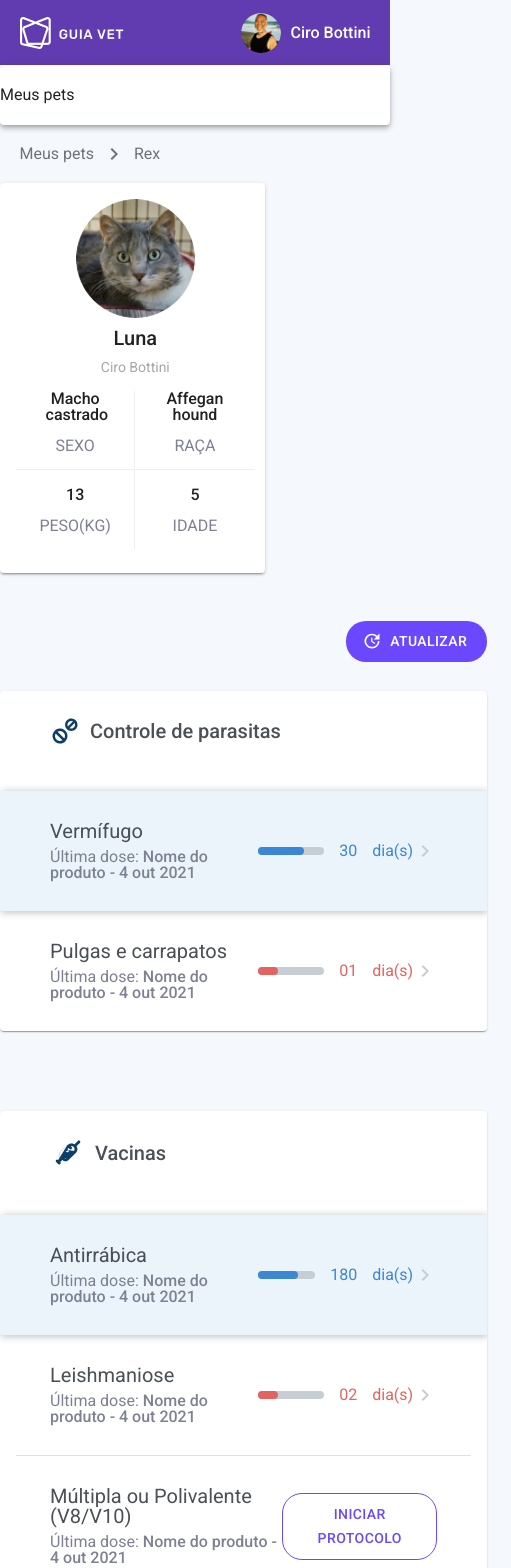
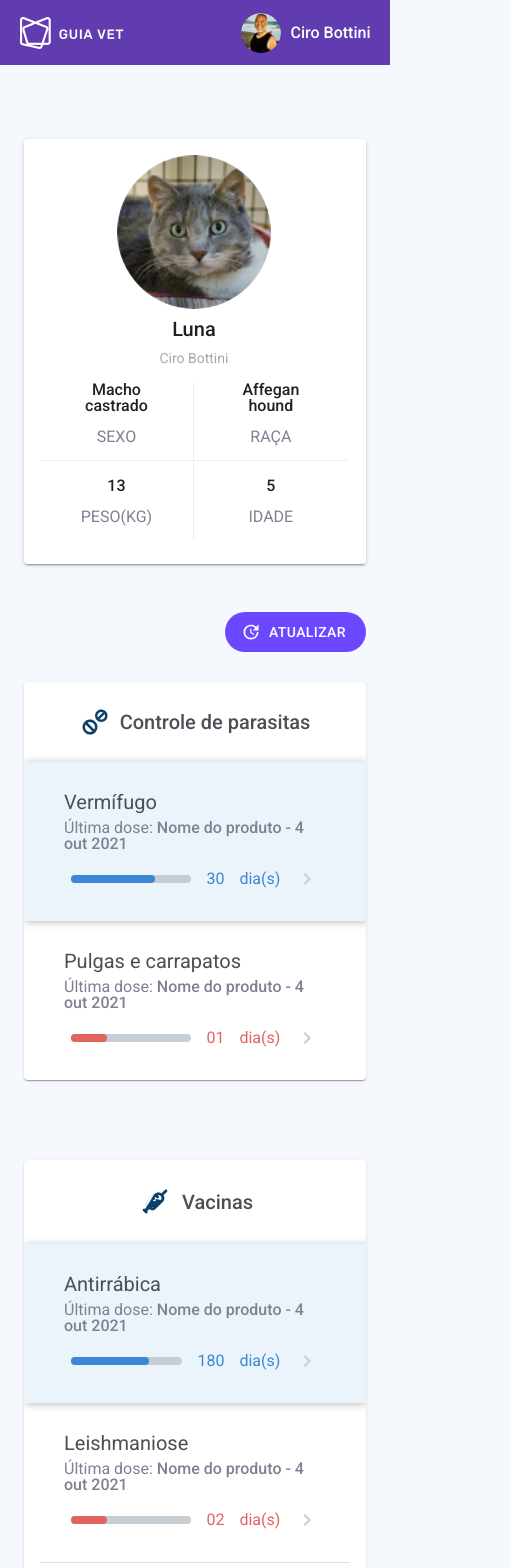
Before and after one commit to johnnsantos/my-vet, a React (Create React App) app: page / in a window 390 px wide. Shown: the top 1568 px of the page, 511 px wide, since content can reach past the window. Built offline with nearby package versions, Linux system fonts and the light colour scheme.

Commit message:
style: adjusting mobile manage pet page

```diff
--- a/src/components/Dashboard/DashboardHeader/style.js
+++ b/src/components/Dashboard/DashboardHeader/style.js
@@ -33,4 +33,8 @@ justify-content: center;
 		}
 	}
 }
+
+@media screen and (max-width: 739px) {
+	margin-bottom: 50px;
+}
 `
--- a/src/components/Dashboard/DashboardMenu/style.js
+++ b/src/components/Dashboard/DashboardMenu/style.js
@@ -7,10 +7,15 @@ display: flex;
 flex-flow: row nowrap;
 align-items: center;
 justify-content: start;
+
 .wrapper{
 font-size: 16px;
 max-width: 1200px;
 width: 100%;
 margin: 0 auto;
 }
+
+@media screen and (max-width: 736px) {
+	display: none;
+}
 `
--- a/src/components/Dashboard/PageName/style.js
+++ b/src/components/Dashboard/PageName/style.js
@@ -4,7 +4,12 @@ export const PageNameContainer = styled.div`
 width: 90%;
 max-width: 1300px;
 margin: 2vh auto;
+
 .pagename{
 	color: rgba(0,0,0,0.54)
 }
+
+@media screen and (max-width: 736px){
+	display: none;
+}
 `
--- a/src/components/PetManagement/CardControl/style.js
+++ b/src/components/PetManagement/CardControl/style.js
@@ -8,6 +8,16 @@ display: flex;
 flex-flow: row nowrap;
 align-items: center;
 justify-content: center;
+
+@media screen and (max-width: 736px) {
+	flex-flow: row wrap;
+	padding: 30px 40px;
+
+	svg {
+		margin-left: 15px;
+		margin-top: 15px;
+	}
+}
 
 .title {
 	color: rgba(74, 80, 86, 1);
@@ -30,6 +40,10 @@ justify-content: center;
 	align-items: flex-start;
 	justify-content: flex-start;
 	width: 60%;
+
+	@media screen and (max-width: 736px) {
+		width: 100%;
+	}
 }
 
 .details {
@@ -57,6 +71,10 @@ justify-content: center;
 	.time {
 		margin: 0 15px 0;
 	}
+	@media screen and (max-width: 736px) {
+	width: 80%;
+	margin-top: 15px;
+}
 }
 `
 
--- a/src/components/PetManagement/ParasiteControl/style.js
+++ b/src/components/PetManagement/ParasiteControl/style.js
@@ -13,4 +13,9 @@ color: rgba(74, 80, 86, 1);
 img {
 	margin-right: 10px;
 }
+
+@media screen and (max-width: 736px) {
+	margin: 25px;
+	justify-content: center;
+}
 `
--- a/src/components/PetManagement/VaccineControl/style.js
+++ b/src/components/PetManagement/VaccineControl/style.js
@@ -13,4 +13,9 @@ color: rgba(74, 80, 86, 1);
 img {
 	margin-right: 10px;
 }
+
+@media screen and (max-width: 736px) {
+	margin: 25px;
+	justify-content: center;
+}
 `
--- a/src/pages/PetPage/index.jsx
+++ b/src/pages/PetPage/index.jsx
@@ -20,14 +20,14 @@ const PetPage = () => {
 				<Grid
 					container
 					direction="row"
-					justifyContent="flex-start"
+					justifyContent="center"
 					alignItems="flex-start"
 					spacing={6}
 				>
-					<Grid item lg={3}>
+					<Grid item xs={12} sm={10} md={4} lg={3}>
 						<PetCard petpage />
 					</Grid>
-					<Grid item lg={9}>
+					<Grid item xs={12} sm={10} md={6} lg={9}>
 						<RefreshArea>
 							<PrimaryButton startIcon={<Update />}>
 								ATUALIZAR
--- a/src/pages/PetPage/style.js
+++ b/src/pages/PetPage/style.js
@@ -4,6 +4,13 @@ export const PetsWrapper = styled.div`
 width: 100%;
 max-width: 1200px;
 margin: 0 auto;
+
+@media screen and (max-width: 736px) {
+.MuiGrid-spacing-xs-6 {
+width: 100%;
+margin: 0 auto;
+}
+}
 `
 
 export const RefreshArea = styled.div`
```
